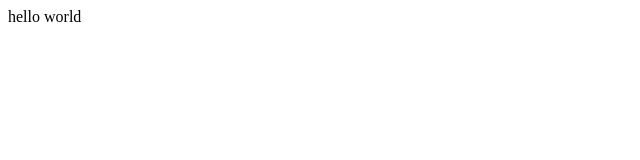
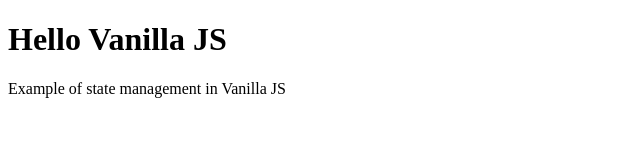
Before and after one commit to audelqua/state-management-in-js, a plain HTML site: page index.html in a window 1280 px wide. Shown: the whole page, without its empty margins (0-640 px from the left). Drawn offline with Linux system fonts and the light colour scheme.

Commit message:
add a function inside variable to add HTML tags into real DOM

```diff
--- a/index.html
+++ b/index.html
@@ -7,7 +7,9 @@
     <title>Document</title>
 </head>
 <body>
-    hello world
+    <div id="root">
+
+    </div>
 </body>
     <script src="./index.js">
     </script>
--- a/index.js
+++ b/index.js
@@ -1,3 +1,11 @@
-const name = 12
 
-console.log(name);
+
+//***** introducing a variable as a function which returns some HTML tags
+const App = function _App() {
+    return `
+        <h1>Hello Vanilla JS</h1>
+        <div>Example of state management in Vanilla JS</div>
+  `;
+}
+
+document.getElementById('root').innerHTML = App()
```
